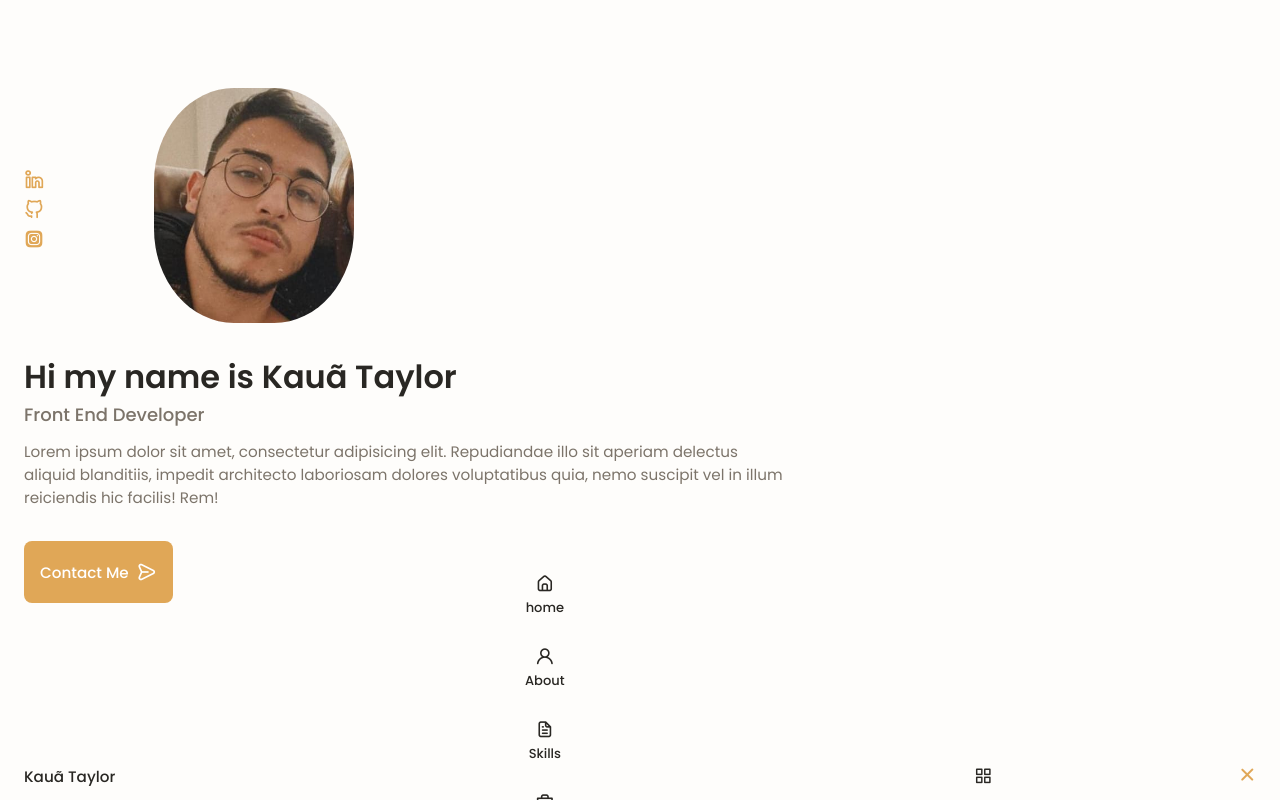
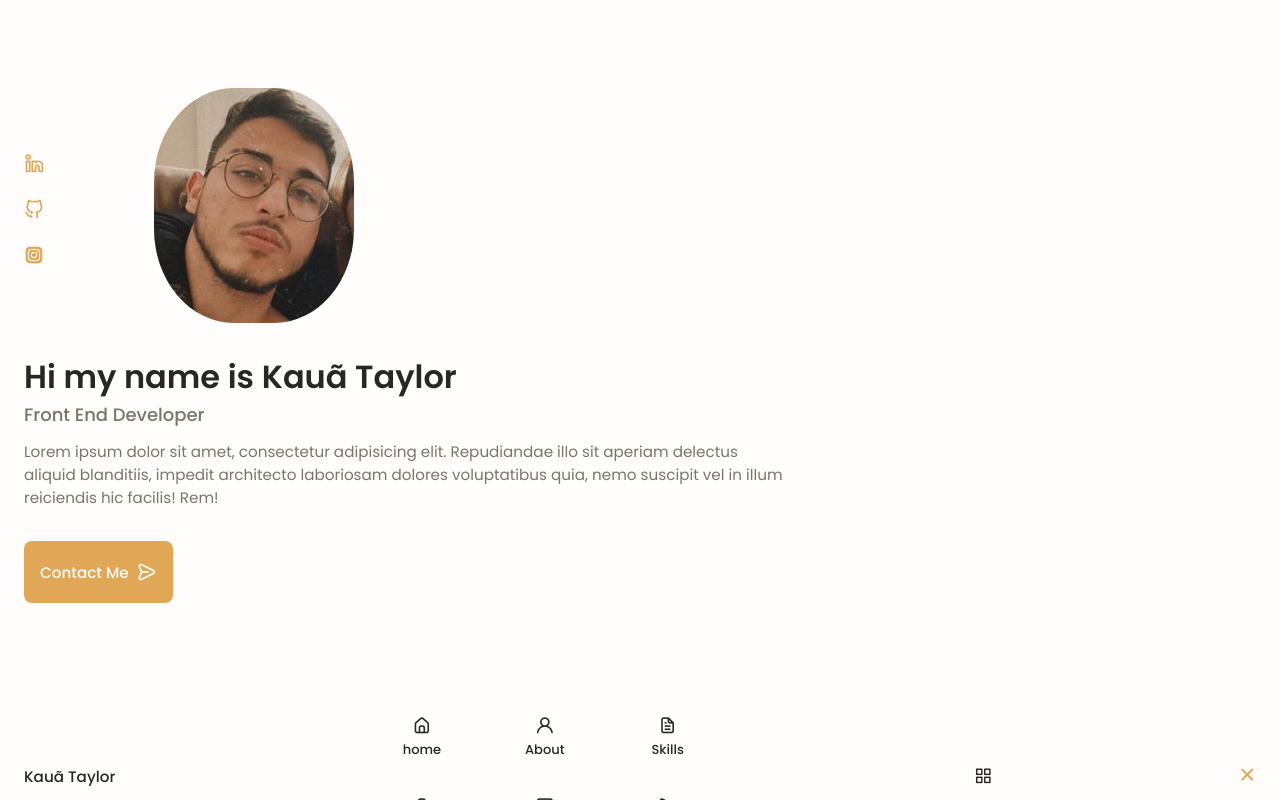
Before and after one commit to WolFinh0/my-web, a plain HTML site: page index.html in a window 1280 px wide. Drawn offline with nearby package versions, Linux system fonts and the light colour scheme.

Commit message:
fix: nav close id

```diff
--- a/index.html
+++ b/index.html
@@ -16,7 +16,7 @@
       <nav class="nav container">
         <a href="#" class="nav__logo">Kauã Taylor</a>
         <div class="nav__menu" id="navMenu">
-          <ul class="nav__List grid">
+          <ul class="nav__list grid">
             <li class="nav__item">
               <a href="#home" class="nav__link">
                 <i class="uil uil-estate nav__icon"></i>
@@ -54,7 +54,7 @@
               </a>
             </li>
           </ul>
-          <i class="uil uil-times nav__close"></i>
+          <i class="uil uil-times nav__close" id="navClose"></i>
         </div>
         <div class="nav__buttons">
           <div class="nav__toggle" id="navToggle">
@@ -70,8 +70,6 @@
         <div class="home__container container grid">
           <div class="home__content grid">
             <div class="home__socials">
-              <ul>
-                <li>
               <a
                 href="https://www.linkedin.com/in/kauã-taylor/"
                 class="home__socials__icon"
@@ -79,8 +77,7 @@
               >
                 <i class="uil uil-linkedin-alt"></i>
               </a>
-                </li>
-                <li>
+
               <a
                 href="https://github.com/WolFinh0"
                 class="home__socials__icon"
@@ -88,8 +85,7 @@
               >
                 <i class="uil uil-github-alt"></i>
               </a>
-                </li>
-                <li>
+
               <a
                 href="https://www.instagram.com/kaua_taylor/"
                 class="home__socials__icon"
@@ -97,8 +93,6 @@
               >
                 <i class="uil uil-instagram-alt"></i>
               </a>
-                </li>
-              </ul>
             </div>
 
             <div>
@@ -132,5 +126,7 @@
     <footer>
       <!--footer-->
     </footer>
+
+    <script src="./assets/js/main.js"></script>
   </body>
 </html>
```
Lines whose indentation alone changed are shown as unchanged.
